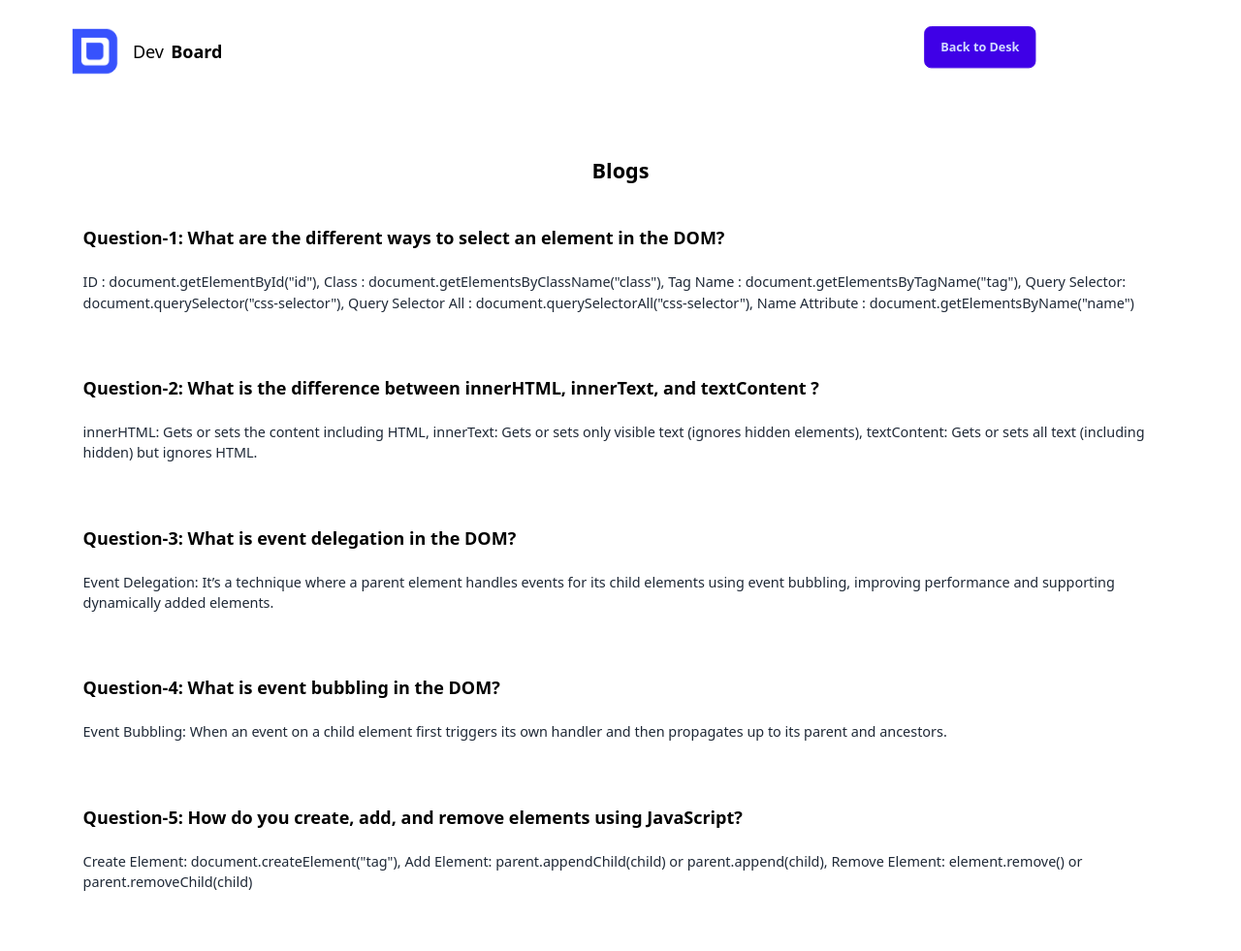
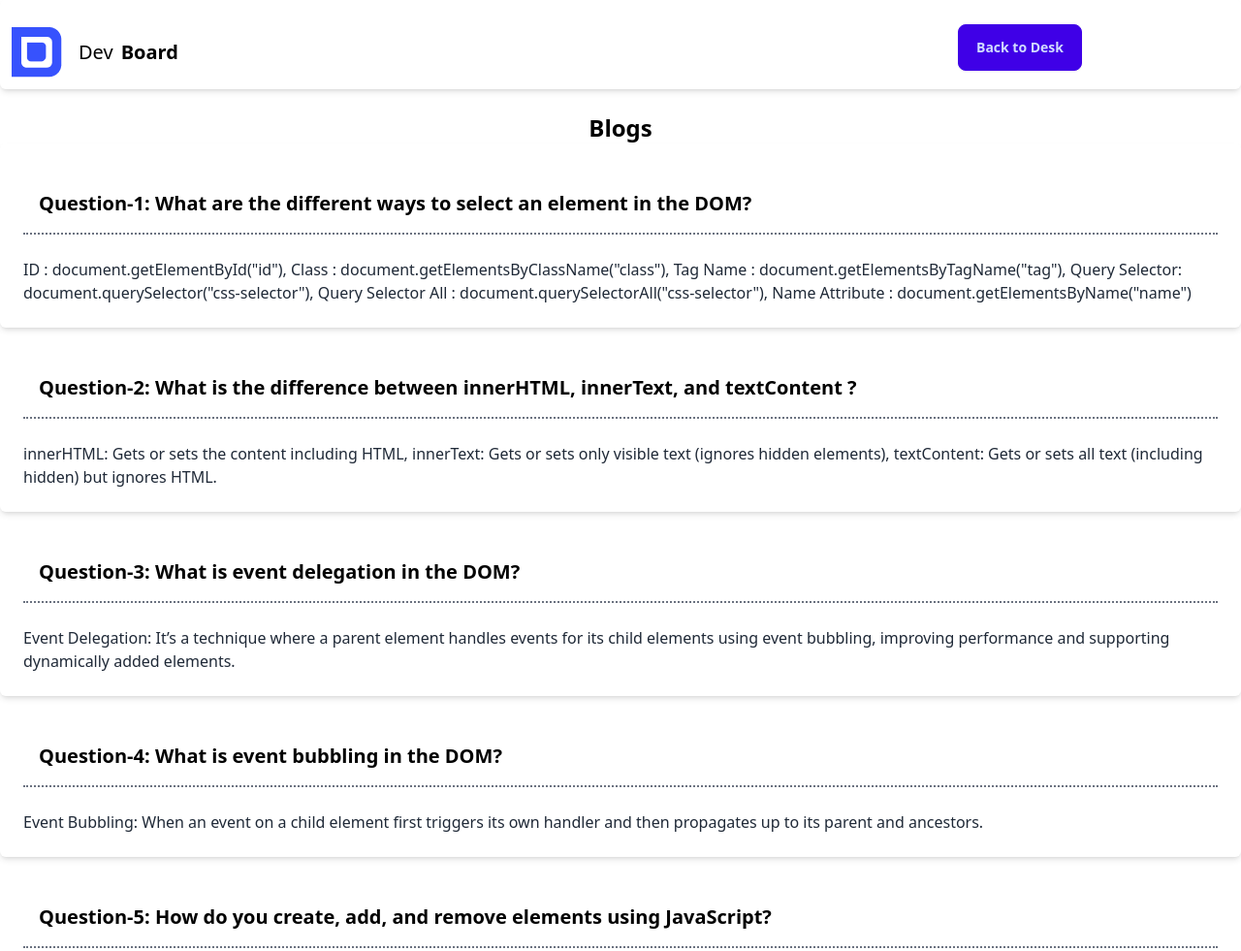
Before and after one commit to shadmansalimameo12/Assignment-5, a plain HTML site: page newpage.html in a window 1280 px wide. Shown: the top 981 px of the page at 97% size. Drawn offline with nearby package versions, Linux system fonts and the light colour scheme.

Commit message:
added dotted borders

```diff
--- a/button.js
+++ b/button.js
@@ -45,8 +45,8 @@ document.addEventListener('DOMContentLoaded', function() {
             const taskHistory = document.getElementById("task-history");
             const historyDiv = document.createElement("div")
             historyDiv.innerHTML = `
-             <div class="bg-white text-black p-2 text-justify rounded-lg space-y-2  indivisualHistory">
-                <p>You have Completed the ${taskTitle} at ${formatTime()} </p>
+             <div class=" text-black p-2 text-justify rounded-lg space-y-12   indivisualHistory bg-[#F4F7FF]  ">
+                <p class = "font-bold max-w-96 p-6  ">You have Completed the ${taskTitle} at ${formatTime()} </p>
             </div> `
             taskHistory.appendChild(historyDiv);
 
--- a/newpage.html
+++ b/newpage.html
@@ -13,12 +13,18 @@
             padding: 0px;
             box-sizing: border-box;
         }
+
+        html,
+        body {
+            min-height: 100vh;
+            overflow-y: auto;
+        }
     </style>
 </head>
 
-<body class="bg-white ">
+<body class="bg-white">
     <!-- nav bar starts -->
-    <section class="max-w-screen-2xl mx-auto pt-4 mt- text-black px-1 scale-[90%] ">
+    <section class="max-w-screen-2xl mx-auto pt-4 mt- text-black px-1 scale-[100%] shadow-md rounded-md ">
         <div class="navbar bg-white rounded-xl  ">
             <div class="flex-1">
                 <img src="./assets/logo.png" alt="">
@@ -61,15 +67,15 @@
 
     <!-- Q & A section -->
 
-    <section class="max-w-screen-2xl mx-auto pb-14 scale-[90%]">
+    <section class="max-w-screen-2xl mx-auto pb-14 scale-[100%]">
         <h1 class="w-full text-black  text-center mx-auto text-2xl font-bold pt-6">Blogs</h1>
 
 
 
 
         <div class="">
-        <div class="px-6 pb-6">
-            <h1 class="font-bold text-black mb-6 text-xl pt-12">Question-1: What are the different ways to select an
+            <div class="px-6 pb-6 shadow-md rounded-md">
+                <h1 class="font-bold text-black mb-6 text-xl pt-12 border-b-2 border-dotted border-gray-500 p-4">Question-1: What are the different ways to select an
                     element in the DOM?</h1>
                 <p> ID : document.getElementById("id"),
                     Class : document.getElementsByClassName("class"),
@@ -78,24 +84,29 @@
                     Query Selector All : document.querySelectorAll("css-selector"),
                     Name Attribute : document.getElementsByName("name")</p>
             </div>
-        <div class="px-6 pb-6">
-            <h1 class="font-bold text-black mb-6 text-xl pt-12">Question-2: What is the difference between innerHTML,
+            <div class="px-6 pb-6 shadow-md rounded-md">
+                <h1 class="font-bold text-black mb-6 text-xl pt-12 border-b-2 border-dotted border-gray-500 p-4">Question-2: What is the difference between
+                    innerHTML,
                     innerText, and textContent ?</h1>
                 <p> innerHTML: Gets or sets the content including HTML,
                     innerText: Gets or sets only visible text (ignores hidden elements),
                     textContent: Gets or sets all text (including hidden) but ignores HTML.</p>
             </div>
-        <div class="px-6 pb-6">
-            <h1 class="font-bold text-black mb-6 text-xl pt-12">Question-3: What is event delegation in the DOM?</h1>
-            <p> Event Delegation: It’s a technique where a parent element handles events for its child elements using
+            <div class="px-6 pb-6 shadow-md rounded-md">
+                <h1 class="font-bold text-black mb-6 text-xl pt-12 border-b-2 border-dotted border-gray-500 p-4">Question-3: What is event delegation in the DOM?
+                </h1>
+                <p> Event Delegation: It’s a technique where a parent element handles events for its child elements
+                    using
                     event bubbling, improving performance and supporting dynamically added elements.</p>
             </div>
-        <div class="px-6 pb-6">
-            <h1 class="font-bold text-black mb-6 text-xl pt-12">Question-4: What is event bubbling in the DOM?</h1>
-            <p> Event Bubbling: When an event on a child element first triggers its own handler and then propagates up to its parent and ancestors.</p>
+            <div class="px-6 pb-6 shadow-md rounded-md">
+                <h1 class="font-bold text-black mb-6 text-xl pt-12 border-b-2 border-dotted border-gray-500 p-4">Question-4: What is event bubbling in the DOM?</h1>
+                <p> Event Bubbling: When an event on a child element first triggers its own handler and then propagates
+                    up to its parent and ancestors.</p>
             </div>
-        <div class="px-6 pb-6">
-            <h1 class="font-bold text-black mb-6 text-xl pt-12">Question-5: How do you create, add, and remove elements using JavaScript?</h1>
+            <div class="px-6 pb-6 shadow-md rounded-md">
+                <h1 class="font-bold text-black mb-6 text-xl pt-12 border-b-2 border-dotted border-gray-500 p-4">Question-5: How do you create, add, and remove
+                    elements using JavaScript?</h1>
                 <p> Create Element: document.createElement("tag"),
                     Add Element: parent.appendChild(child) or parent.append(child),
                     Remove Element: element.remove() or parent.removeChild(child)</p>
```
Also changed, not shown: index.html (+12 -13 lines). Lines whose indentation alone changed are shown as unchanged.
